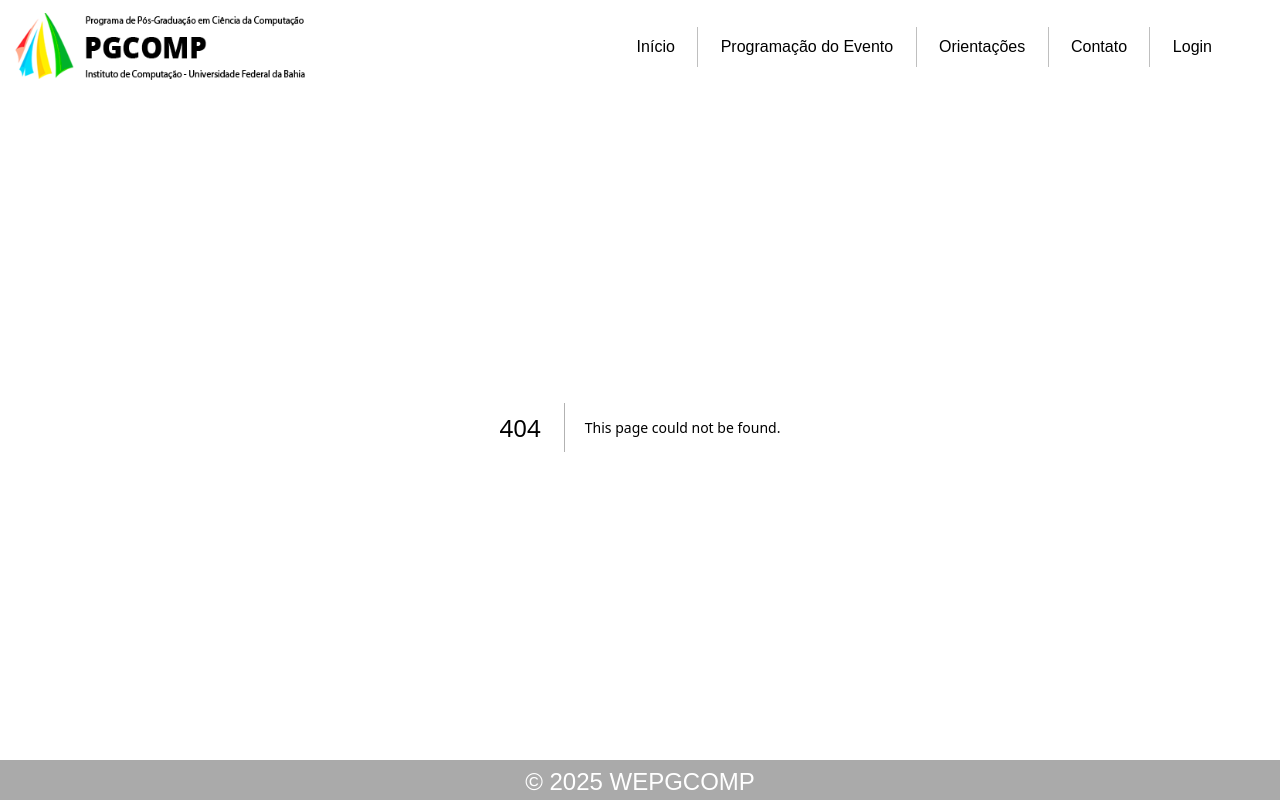
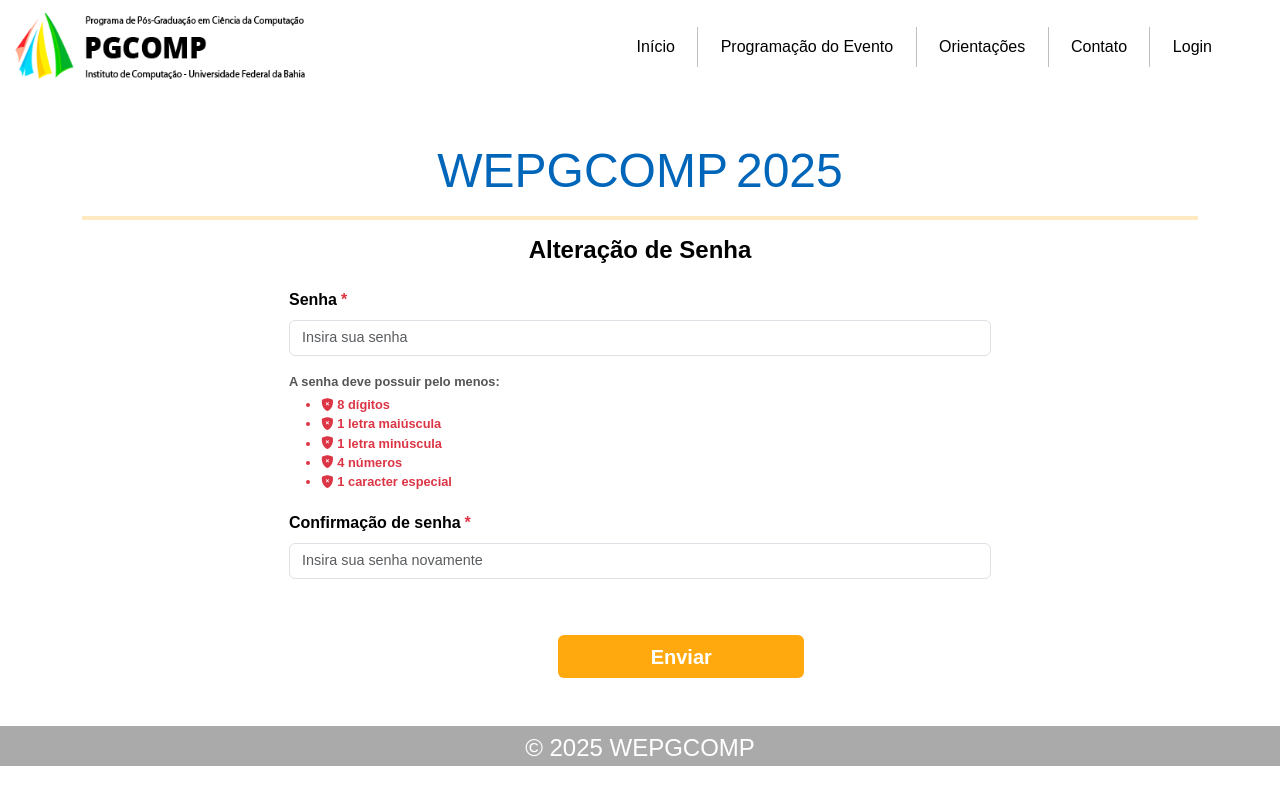
Before and after one commit to portalwepgcomp/portal-wepgcomp-frontend, a Next.js app: page /AlterarSenha in a window 1280 px wide. Before the commit this address had no page. Built offline with nearby package versions, Linux system fonts and the light colour scheme.

Commit message:
feat: Page 'AlterarSenha'

```diff
--- /dev/null
+++ b/src/app/AlterarSenha/page.tsx
@@ -0,0 +1,21 @@
+"use client"
+
+import { FormAlterarSenha } from "@/components/Forms/AlterarSenha/FormAlterarSenha";
+import "./style.scss";
+
+export default function AlterarSenha() {
+    return (
+        <div className="text-black">
+            <div className="container">
+                <h1 className="d-flex justify-content-center mt-5 fw-normal">WEPGCOMP
+                    <span className="ms-2">2025</span>
+                </h1>
+                <hr />
+                <h2 className="d-flex justify-content-center mb-4 fw-bold text-black">Alteração de Senha</h2>
+            </div>
+            <div className="container d-flex justify-content-center mb-5">
+                <FormAlterarSenha />
+            </div>
+        </div>
+    );
+}
--- /dev/null
+++ b/src/app/AlterarSenha/style.scss
@@ -0,0 +1,14 @@
+h1 {
+    font-size: 3rem;
+    color: #0066BA;
+}
+
+h2 {
+    font-size: 1.5rem;
+}
+
+hr {
+    border-width: 0.125rem;
+    border-color: #FFA90F;
+    border-style: solid;
+}
--- /dev/null
+++ b/src/components/Forms/AlterarSenha/FormAlterarSenha.tsx
@@ -0,0 +1,162 @@
+import { zodResolver } from "@hookform/resolvers/zod";
+import { useState } from "react";
+import { useForm } from "react-hook-form";
+import { z } from "zod";
+import "./style.scss";
+
+const formAlterarSenhaSchema = z
+  .object({
+    senha: z
+      .string({
+        required_error: "Senha é obrigatória!",
+        invalid_type_error: "Campo inválido",
+      })
+      .min(8, { message: "A senha deve ter, pelo menos, 8 caracteres." }),
+
+    confirmaSenha: z.string({
+      required_error: "Confirmação de senha é obrigatória!",
+      invalid_type_error: "Campo inválido",
+    }),
+  })
+  .refine((data) => data.senha === data.confirmaSenha, {
+    message: "As senhas não conferem!",
+    path: ["confirmaSenha"],
+  });
+
+export function FormAlterarSenha() {
+  const {
+    register,
+    handleSubmit,
+    formState: { errors },
+  } = useForm<FormAlterarSenhaSchema>({
+    resolver: zodResolver(formAlterarSenhaSchema)
+  });
+
+  type FormAlterarSenhaSchema = z.infer<typeof formAlterarSenhaSchema>;
+
+  const [senha, setSenha] = useState("");
+  const [requisitos, setRequisitos] = useState({
+    minLength: false,
+    upperCase: false,
+    lowerCase: false,
+    number: false,
+    specialChar: false,
+  });
+
+  const handleFormCadastro = (data: FormAlterarSenhaSchema) => {
+    console.log(data);
+  };
+
+  const handleChangeSenha = (e) => {
+    const value = e.target.value;
+    setSenha(value);
+
+    setRequisitos({
+      minLength: value.length >= 8,
+      upperCase: /[A-Z]/.test(value),
+      lowerCase: /[a-z]/.test(value),
+      number: /\d/.test(value),
+      specialChar: /[!@#$%^&*(),.?":{}|<>]/.test(value),
+    });
+  };
+
+  return (
+    <form className="row g-3" onSubmit={handleSubmit(handleFormCadastro)}>
+      <div className="col-12 mb-1">
+        <label className="form-label fw-bold form-title">
+          Senha
+          <span className="text-danger ms-1 form-title">*</span>
+        </label>
+        <input
+          type="password"
+          className="form-control input-title"
+          id="senha"
+          placeholder="Insira sua senha"
+          {...register("senha")}
+          value={senha}
+          onChange={handleChangeSenha}
+        />
+        <p className="text-danger error-message">{errors.senha?.message}</p>
+        <div className="mt-3">
+          <p className="mb-1 fw-semibold paragraph-title">A senha deve possuir pelo menos:</p>
+          <ul className="mb-0">
+            <li
+              className={`fw-semibold list-title ${requisitos.minLength ? "text-success" : "text-danger"}`}
+            >
+              {requisitos.minLength ? (
+                <i className="bi bi-shield-fill-check" />
+              ) : (
+                <i className="bi bi-shield-fill-x" />
+              )}{" "}
+              8 dígitos
+            </li>
+            <li
+              className={`fw-semibold list-title ${requisitos.upperCase ? "text-success" : "text-danger"}`}
+            >
+              {requisitos.upperCase ? (
+                <i className="bi bi-shield-fill-check" />
+              ) : (
+                <i className="bi bi-shield-fill-x" />
+              )}{" "}
+              1 letra maiúscula
+            </li>
+            <li
+              className={`fw-semibold list-title ${requisitos.lowerCase ? "text-success" : "text-danger"}`}
+            >
+              {requisitos.lowerCase ? (
+                <i className="bi bi-shield-fill-check" />
+              ) : (
+                <i className="bi bi-shield-fill-x" />
+              )}{" "}
+              1 letra minúscula
+            </li>
+            <li
+              className={`fw-semibold list-title ${requisitos.number ? "text-success" : "text-danger"}`}
+            >
+              {requisitos.number ? (
+                <i className="bi bi-shield-fill-check" />
+              ) : (
+                <i className="bi bi-shield-fill-x" />
+              )}{" "}
+              4 números
+            </li>
+            <li
+              className={`fw-semibold list-title ${requisitos.specialChar ? "text-success" : "text-danger"}`}
+            >
+              {requisitos.specialChar ? (
+                <i className="bi bi-shield-fill-check" />
+              ) : (
+                <i className="bi bi-shield-fill-x" />
+              )}{" "}
+              1 caracter especial
+            </li>
+          </ul>
+        </div>
+      </div>
+
+      <div className="col-12 mb-4">
+        <label className="form-label fw-bold form-title">
+          Confirmação de senha
+          <span className="text-danger ms-1 form-title">*</span>
+        </label>
+        <input
+          type="password"
+          className="form-control input-title"
+          id="confirmaSenha"
+          placeholder="Insira sua senha novamente"
+          {...register("confirmaSenha")}
+        />
+        <p className="text-danger error-message">{errors.confirmaSenha?.message}</p>
+      </div>
+
+      <div className="d-grid gap-2 col-3 mx-auto">
+        <button
+          type="submit"
+          className="btn text-white fs-5 fw-bold submit-button"
+        >
+          Enviar
+        </button>
+      </div>
+    </form >
+  );
+}
--- /dev/null
+++ b/src/components/Forms/AlterarSenha/style.scss
@@ -0,0 +1,29 @@
+.form-title {
+    font-size: 1rem;
+}
+
+.input-title {
+    font-size: 0.9rem;
+}
+
+.paragraph-title,
+.list-title,
+.error-message {
+    font-size: 0.8rem;
+
+}
+
+.paragraph-title {
+    color: #555555;
+}
+
+
+.submit-button {
+    background-color: #FFA90F;
+    width: 15.375rem;
+    height: 2.688rem;
+
+    &:hover {
+        background-color: #FFA90F;
+    }
+}
```
